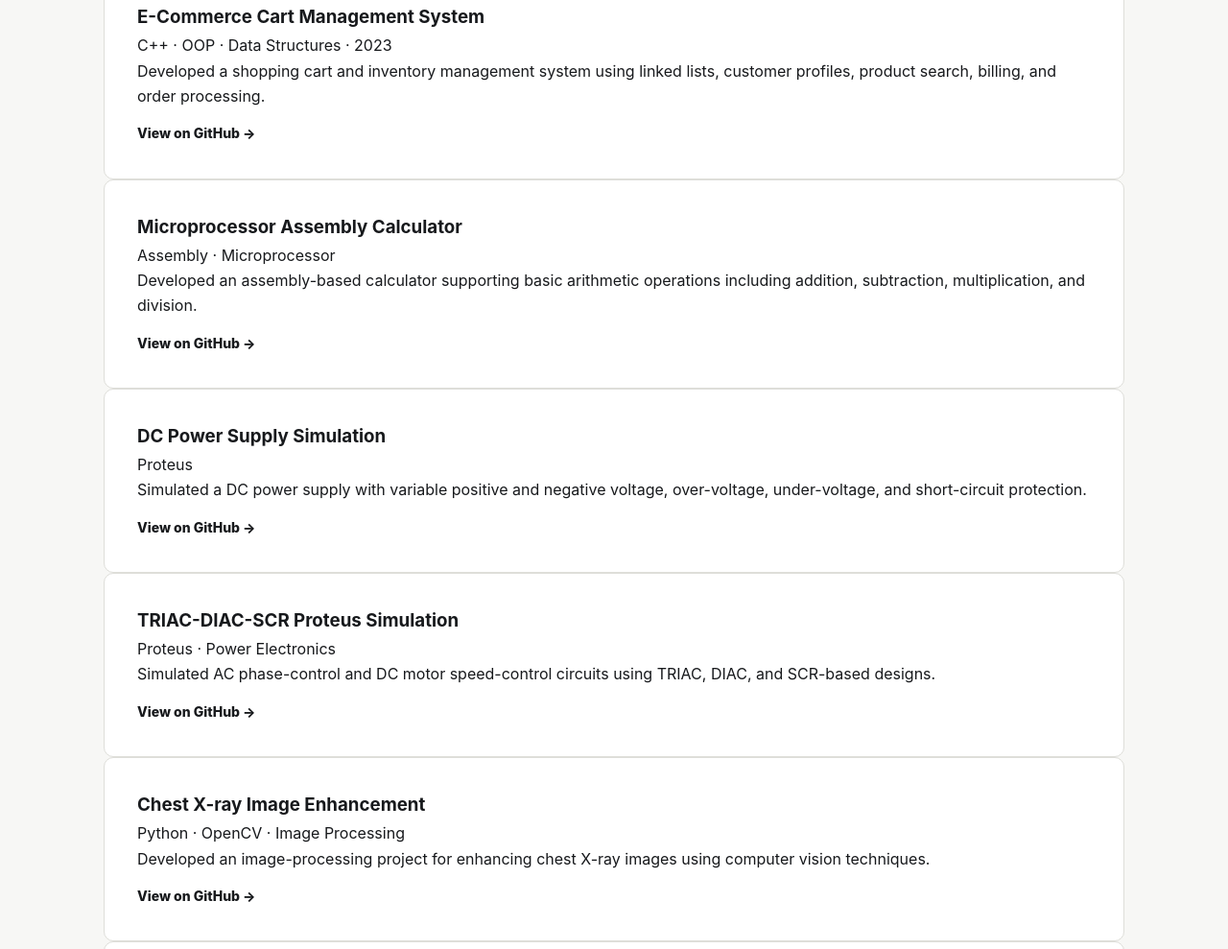
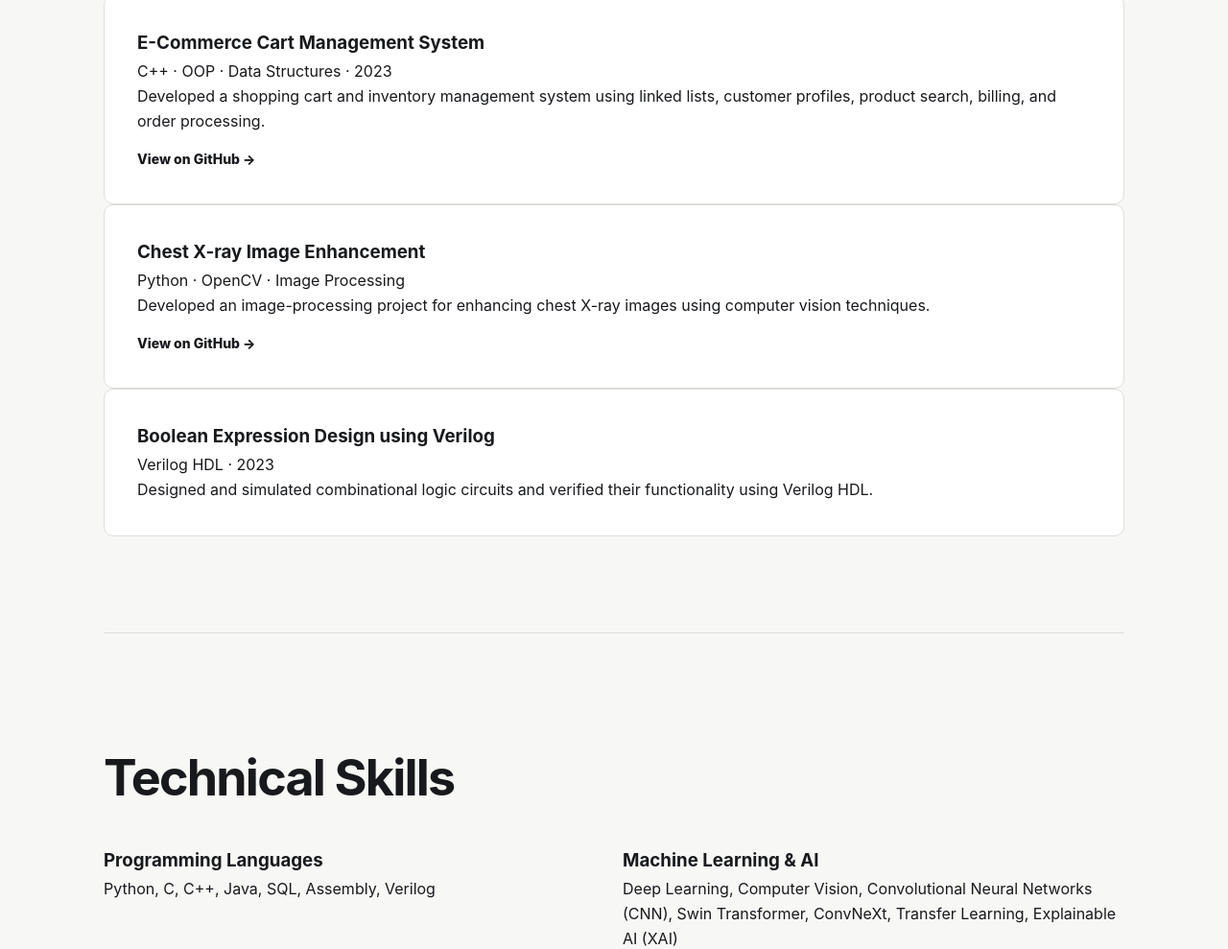
Before and after one commit to shithil2k20/shithil2k20.github.io, a plain HTML site: page index.html in a window 1280 px wide. Shown: the part 5151-6140 px from the top of the page at 96% size. Drawn offline with Linux system fonts and the light colour scheme.

Commit message:
Update index.html

```diff
--- a/index.html
+++ b/index.html
@@ -397,16 +397,7 @@
 
                         </a>
 
-                        <br>
 
-                        <a
-                            href="https://github.com/shithil2k20/ai-health-monitoring-system"
-                            target="_blank"
-                            class="project-link">
-
-                            View GitHub →
-
-                        </a>
 
                     </div>
 
@@ -419,6 +410,16 @@
                             International Biotechnology Conference,
                             BRAC University · 2025
                         </p>
+                          <br>
+
+                        <a
+                            href="https://github.com/shithil2k20/ai-health-monitoring-system"
+                            target="_blank"
+                            class="project-link">
+
+                            View GitHub →
+
+                        </a>
 
                         <h3>
                             Hospital-Integrated Wearable System with
@@ -590,95 +591,6 @@
 
                         <a
                             href="https://github.com/shithil2k20/Ecommerce_Cart_System"
-                            target="_blank"
-                            class="project-link">
-
-                            View on GitHub →
-
-                        </a>
-
-                    </div>
-
-
-                    <!-- Assembly Calculator -->
-
-                    <div class="experience-card">
-
-                        <h3>
-                            Microprocessor Assembly Calculator
-                        </h3>
-
-                        <p class="meta">
-                            Assembly · Microprocessor
-                        </p>
-
-                        <p>
-                            Developed an assembly-based calculator supporting
-                            basic arithmetic operations including addition,
-                            subtraction, multiplication, and division.
-                        </p>
-
-                        <a
-                            href="https://github.com/shithil2k20/Microprocessor-ASM-Calculator"
-                            target="_blank"
-                            class="project-link">
-
-                            View on GitHub →
-
-                        </a>
-
-                    </div>
-
-
-                    <!-- DC Power Supply -->
-
-                    <div class="experience-card">
-
-                        <h3>
-                            DC Power Supply Simulation
-                        </h3>
-
-                        <p class="meta">
-                            Proteus
-                        </p>
-
-                        <p>
-                            Simulated a DC power supply with variable positive
-                            and negative voltage, over-voltage, under-voltage,
-                            and short-circuit protection.
-                        </p>
-
-                        <a
-                            href="https://github.com/shithil2k20/DC_Power_Supply_Proteus"
-                            target="_blank"
-                            class="project-link">
-
-                            View on GitHub →
-
-                        </a>
-
-                    </div>
-
-
-                    <!-- TRIAC DIAC SCR -->
-
-                    <div class="experience-card">
-
-                        <h3>
-                            TRIAC-DIAC-SCR Proteus Simulation
-                        </h3>
-
-                        <p class="meta">
-                            Proteus · Power Electronics
-                        </p>
-
-                        <p>
-                            Simulated AC phase-control and DC motor speed-control
-                            circuits using TRIAC, DIAC, and SCR-based designs.
-                        </p>
-
-                        <a
-                            href="https://github.com/shithil2k20/TRIAC-DIAC-SCR-Proteus-Sim"
                             target="_blank"
                             class="project-link">
 
```
